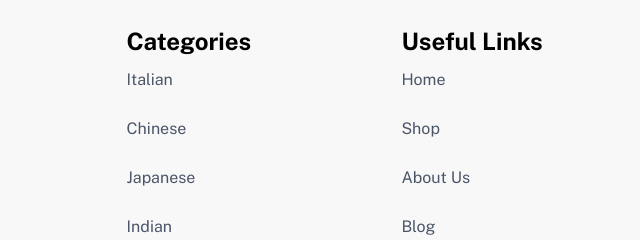
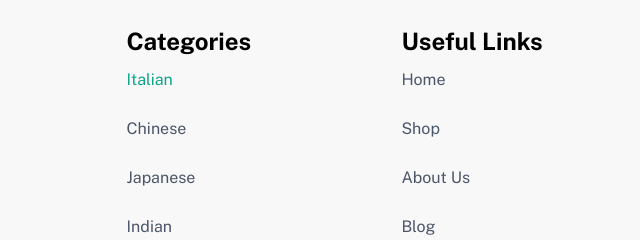
Before and after one commit to wandamoosejaw/Food-Atlas-, a plain HTML site: page index.html in a window 1280 px wide. In both pictures the pointer is over the link 690 px from the left and 3173 px from the top of the page. Shown: the part 3094-3334 px from the top of the page, 427-1067 px from the left. Drawn offline with nearby package versions, Linux system fonts and the light colour scheme.

Commit message:
categories and footer done

```diff
--- a/style.css
+++ b/style.css
@@ -473,6 +473,10 @@ body {
 
 }
 
+.footer__item a:hover {
+    color:#0DA487;
+}
+
 .footer__item h2 && .footer__item__last h2 {
     height: 24px;
     font-size: 20px;
```
